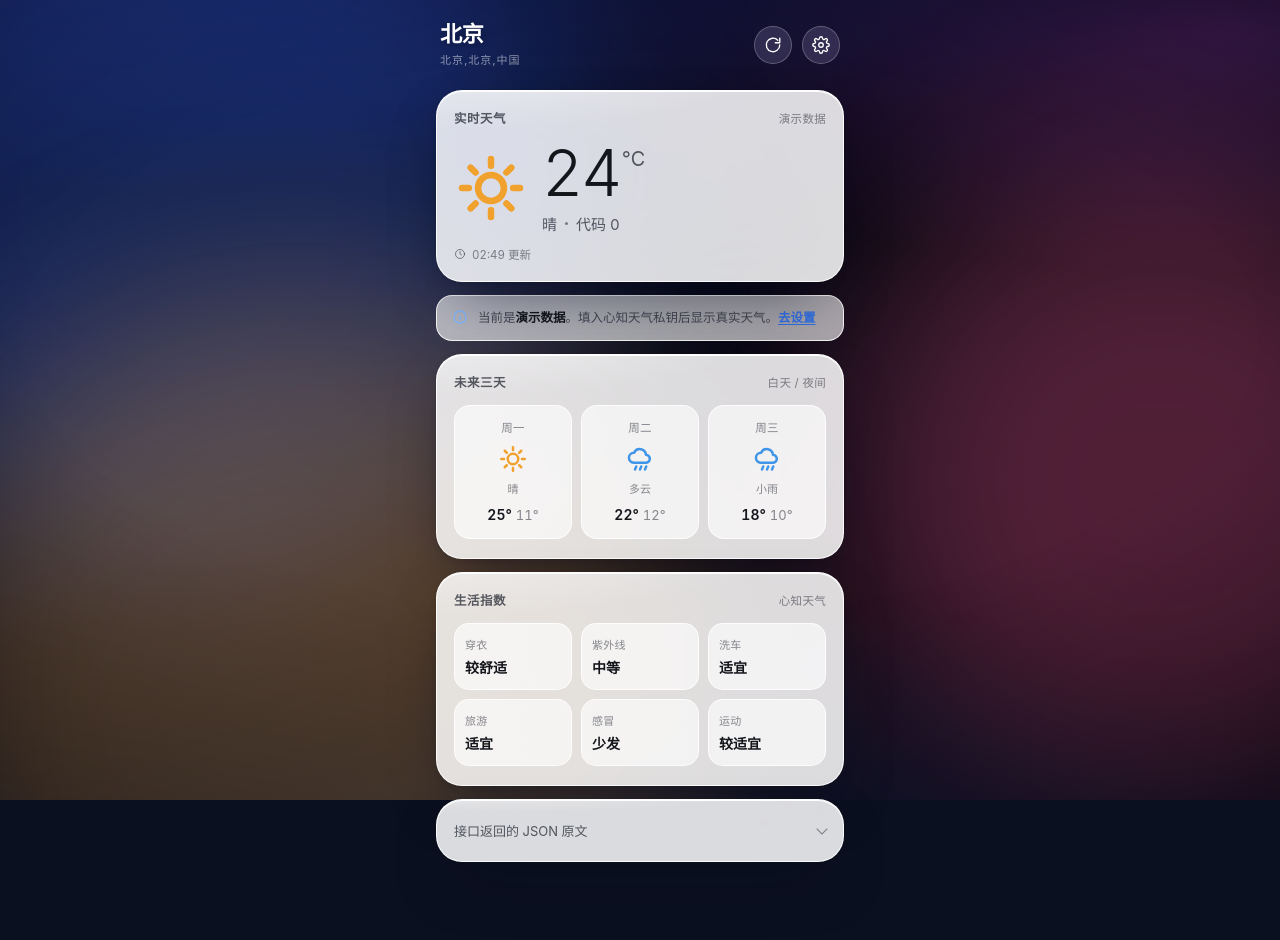
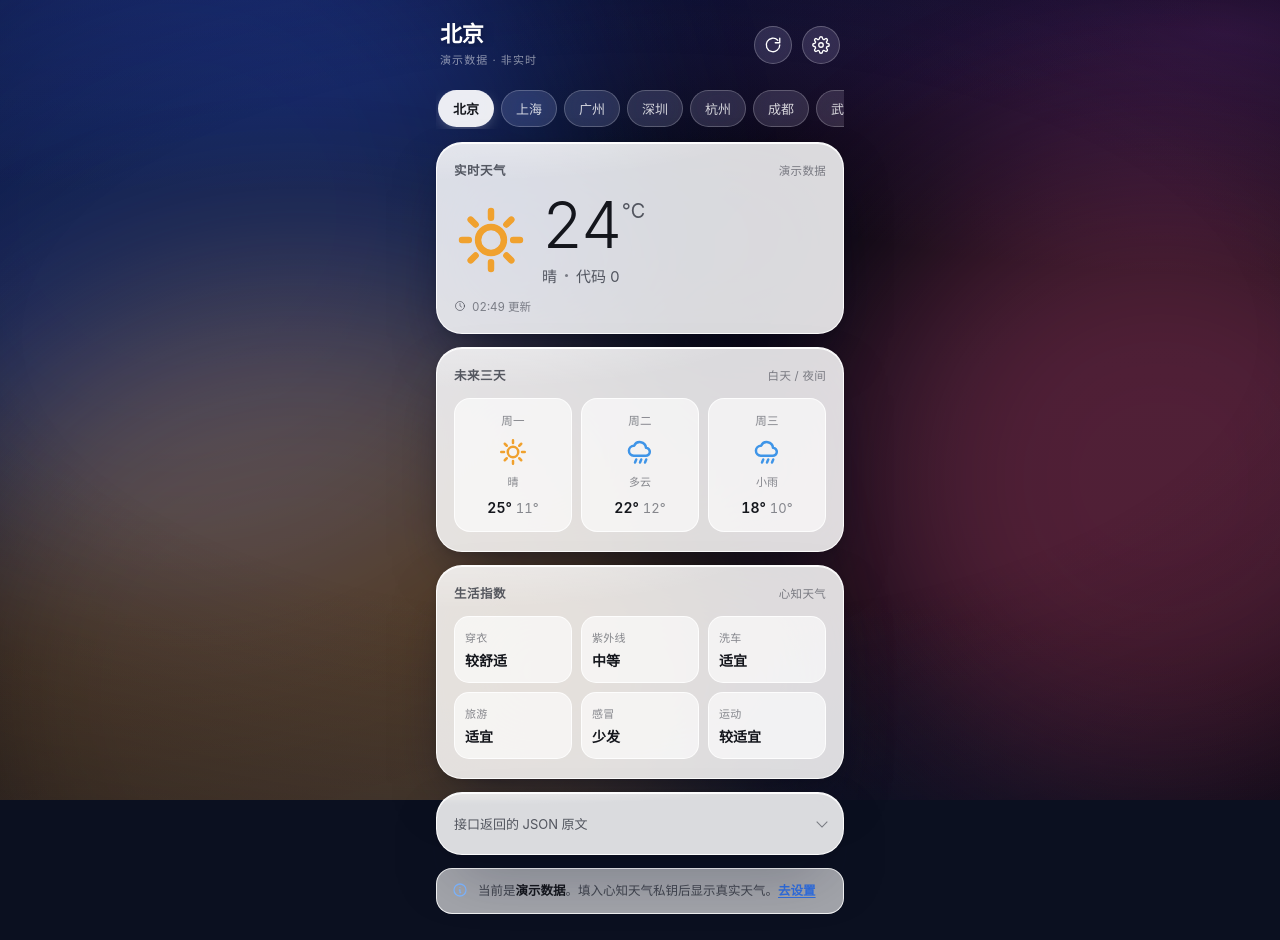
Before and after one commit to onepro07/esp32-weather, a plain HTML site: page index.html in a window 1280 px wide. Before the commit the page ends 888 px from the top, so only its background shows below. Drawn offline with Linux system fonts and the light colour scheme.

Commit message:
update index.html

```diff
--- a/index.html
+++ b/index.html
@@ -112,6 +112,21 @@ body{
   transition:transform .26s var(--ease),background .25s}
 .iconbtn:active{transform:scale(.9)}
 .iconbtn svg{width:18px;height:18px;stroke:currentColor;fill:none;stroke-width:1.8;stroke-linecap:round;stroke-linejoin:round}
+
+/* ───────── 城市切换 ───────── */
+.citybar{display:flex;gap:7px;overflow-x:auto;padding:0 2px 2px;scrollbar-width:none;
+  -webkit-overflow-scrolling:touch}
+.citybar::-webkit-scrollbar{display:none}
+.cchip{flex:none;padding:8px 14px;border-radius:99px;font-size:13px;font-family:inherit;
+  color:rgba(255,255,255,.80);background:rgba(255,255,255,.13);
+  border:.5px solid rgba(255,255,255,.22);cursor:pointer;white-space:nowrap;
+  -webkit-backdrop-filter:blur(22px) saturate(180%);backdrop-filter:blur(22px) saturate(180%);
+  transition:all .26s var(--ease)}
+.cchip:active{transform:scale(.94)}
+.cchip[aria-pressed="true"]{background:rgba(255,255,255,.92);color:#14161c;font-weight:600;
+  border-color:transparent;box-shadow:0 4px 16px -6px rgba(255,255,255,.5)}
+.cchip.add{width:36px;padding:0;display:flex;align-items:center;justify-content:center;
+  font-size:18px;line-height:1;font-weight:400}
 
 /* ───────── 玻璃砖 ───────── */
 .glass{position:relative;border-radius:var(--r);background:var(--card);
@@ -260,6 +275,9 @@ body{
     </button>
   </header>
 
+  <!-- 城市切换 -->
+  <nav class="citybar" id="citybar" aria-label="切换城市"></nav>
+
   <!-- 当前 -->
   <section class="glass card">
     <div class="h">
@@ -278,11 +296,6 @@ body{
       <span id="updated">—</span>
     </div>
   </section>
-
-  <div class="notice" id="notice" hidden>
-    <i class="ni"><svg viewBox="0 0 24 24"><circle cx="12" cy="12" r="9"/><path d="M12 8h.01M11 12h1v4h1"/></svg></i>
-    <div id="noticeText"></div>
-  </div>
 
   <!-- 预报 -->
   <section class="glass card">
@@ -310,6 +323,11 @@ body{
       <div class="pathhint" id="pathhint"></div>
     </details>
   </section>
+
+  <div class="notice" id="notice" hidden>
+    <i class="ni"><svg viewBox="0 0 24 24"><circle cx="12" cy="12" r="9"/><path d="M12 8h.01M11 12h1v4h1"/></svg></i>
+    <div id="noticeText"></div>
+  </div>
 
 </main>
 
@@ -354,6 +372,15 @@ body{
 (() => {
   'use strict';
 
+  /* 预设城市：q 是查询串（拼音，接口最稳），n 是显示名 */
+  const CITIES = [
+    { q: 'beijing', n: '北京' }, { q: 'shanghai', n: '上海' },
+    { q: 'guangzhou', n: '广州' }, { q: 'shenzhen', n: '深圳' },
+    { q: 'hangzhou', n: '杭州' }, { q: 'chengdu', n: '成都' },
+    { q: 'wuhan', n: '武汉' }, { q: 'nanjing', n: '南京' },
+    { q: 'xian', n: '西安' }, { q: 'chongqing', n: '重庆' },
+  ];
+
   const LS = {
     key: 'wx.key', city: 'wx.city', unit: 'wx.unit', cache: 'wx.cache', theme: 'wx.theme',
   };
@@ -362,6 +389,7 @@ body{
     city: localStorage.getItem(LS.city) || 'beijing',
     unit: localStorage.getItem(LS.unit) || 'c',
     theme: localStorage.getItem(LS.theme) || 'light',
+    displayName: '',
     data: null,
   };
   const CACHE_MS = 10 * 60 * 1000;   // 教程建议：10 分钟一次，省配额
@@ -373,7 +401,7 @@ body{
     nowIcon: $('#nowIcon'), forecast: $('#forecast'), life: $('#life'),
     code: $('#code'), pathhint: $('#pathhint'), notice: $('#notice'), noticeText: $('#noticeText'),
     sheet: $('#sheet'), keyInput: $('#keyInput'), cityInput: $('#cityInput'), unitInput: $('#unitInput'),
-    toast: $('#toast'), refresh: $('#refresh'), fcTag: $('#fcTag'),
+    toast: $('#toast'), refresh: $('#refresh'), fcTag: $('#fcTag'), citybar: $('#citybar'),
   };
 
   let toastTimer;
@@ -509,6 +537,40 @@ body{
   }
 
   /* ───── 渲染 ───── */
+  /* ───── 城市切换 ───── */
+  function renderCityBar(scrollToCurrent) {
+    const list = CITIES.slice();
+    const cur = state.city.toLowerCase();
+    if (!list.some((c) => c.q === cur)) {
+      list.unshift({ q: state.city, n: state.displayName || state.city });
+    }
+    el.citybar.innerHTML = list.map((c) => `
+      <button class="cchip" aria-pressed="${c.q.toLowerCase() === cur}"
+        data-q="${escapeHtml(c.q)}">${escapeHtml(c.n)}</button>`).join('')
+      + '<button class="cchip add" id="addCity" aria-label="添加城市">+</button>';
+
+    el.citybar.querySelectorAll('.cchip[data-q]').forEach((b) => {
+      b.onclick = () => switchCity(b.dataset.q, b.textContent);
+    });
+    const add = el.citybar.querySelector('#addCity');
+    if (add) add.onclick = openSheet;
+
+    if (scrollToCurrent) {
+      const on = el.citybar.querySelector('[aria-pressed="true"]');
+      if (on) on.scrollIntoView({ inline: 'center', block: 'nearest', behavior: 'smooth' });
+    }
+  }
+
+  function switchCity(q, name) {
+    if (q.toLowerCase() === state.city.toLowerCase()) return;
+    state.city = q;
+    state.displayName = name || q;
+    localStorage.setItem(LS.city, q);
+    renderCityBar(true);
+    toast('切换到 ' + state.displayName);
+    load(true);
+  }
+
   function setNotice(show, reason) {
     el.notice.hidden = !show;
     if (!show) return;
@@ -547,8 +609,12 @@ body{
     const now = r0.now || {};
     const hour = new Date().getHours();
 
-    el.cityName.textContent = loc.name || state.city;
-    el.cityPath.textContent = (loc.path || 'ESP32 · JSON 天气').toUpperCase();
+    // 演示数据的城市名是写死的，切换城市时以所选城市为准
+    const cityLabel = isDemo ? (state.displayName || loc.name || state.city)
+                             : (loc.name || state.city);
+    el.cityName.textContent = cityLabel;
+    el.cityPath.textContent = isDemo ? '演示数据 · 非实时'
+                                     : (loc.path || 'ESP32 · JSON 天气').toUpperCase();
     el.temp.textContent = now.temperature != null ? now.temperature : '--';
     el.cond.textContent = now.text || '—';
     el.codeTag.textContent = '代码 ' + (now.code != null ? now.code : '—');
@@ -590,7 +656,14 @@ body{
       '取值路径：results[0].now.temperature  →  ' +
       (now.temperature != null ? now.temperature : '—');
 
-    document.title = `${loc.name || '天气'} ${now.temperature != null ? now.temperature + '°' : ''} · 实时天气`;
+    // 只有真实数据才用接口返回的官方城市名刷新 chip
+    if (!isDemo && loc.name) {
+      state.displayName = loc.name;
+      const activeChip = el.citybar.querySelector('.cchip[aria-pressed="true"]');
+      if (activeChip && activeChip.textContent !== loc.name) activeChip.textContent = loc.name;
+    }
+
+    document.title = `${cityLabel} ${now.temperature != null ? now.temperature + '°' : ''} · 实时天气`;
   }
 
   function highlight(json) {
@@ -625,7 +698,9 @@ body{
     localStorage.setItem(LS.city, state.city);
     localStorage.setItem(LS.unit, state.unit);
     localStorage.removeItem(LS.cache);
+    state.displayName = (CITIES.find((c) => c.q.toLowerCase() === state.city.toLowerCase()) || {}).n || state.city;
     closeSheet();
+    renderCityBar(true);
     toast(state.key ? '已保存，正在获取' : '未填私钥，保持演示模式');
     load(true);
   };
@@ -650,6 +725,8 @@ body{
   applyTheme(state.theme);
 
   /* 启动 */
+  state.displayName = (CITIES.find((c) => c.q.toLowerCase() === state.city.toLowerCase()) || {}).n || state.city;
+  renderCityBar(false);
   load(false);
 
   if ('serviceWorker' in navigator && location.protocol.startsWith('http')) {
```
